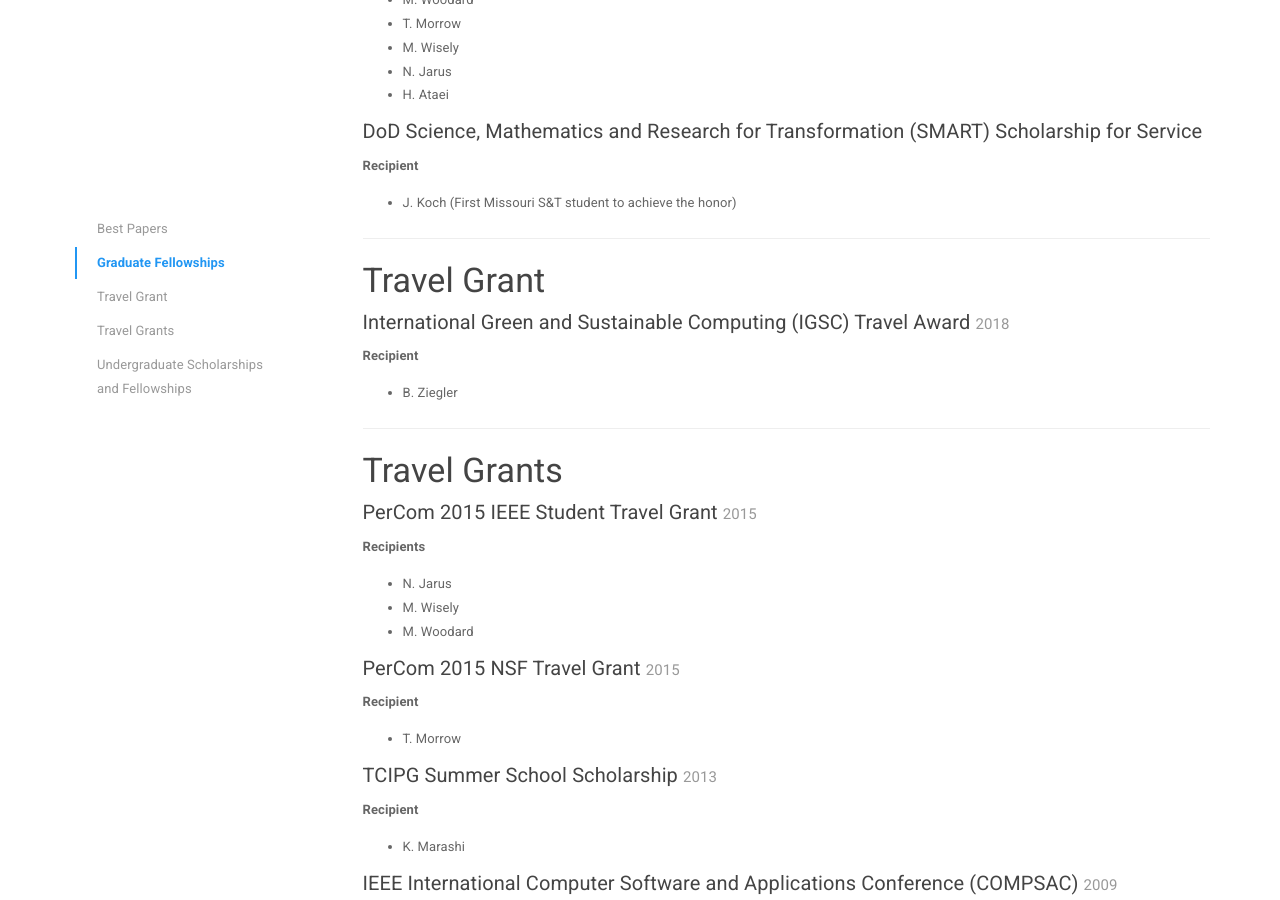
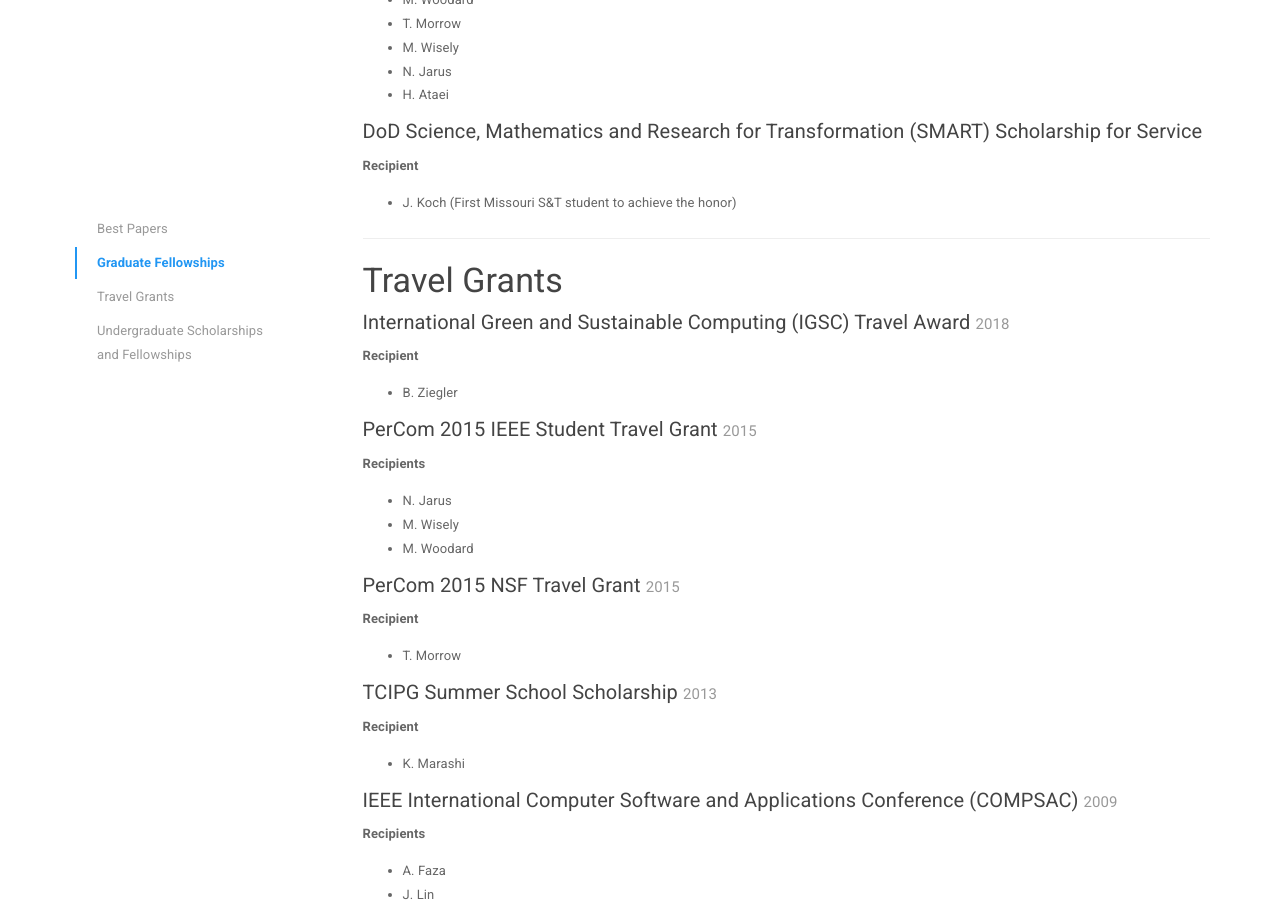
Before and after one commit to sendecomp/sendecomp-website, a Jekyll site: the page built from student-awards.html, in a window 1280 px wide and 900 px high, scrolled down 1485 px. Built offline with Jekyll 4.4.1, drawn with Linux system fonts in a browser that asks for light colours.

Commit message:
Update awards.yml

```diff
--- a/_data/awards.yml
+++ b/_data/awards.yml
@@ -156,7 +156,7 @@
 
 - name: "International Green and Sustainable Computing (IGSC) Travel Award"
   year: 2018
-  type: Travel Grant
+  type: Travel Grants
   people:
     - name: "B. Ziegler"
 
```
